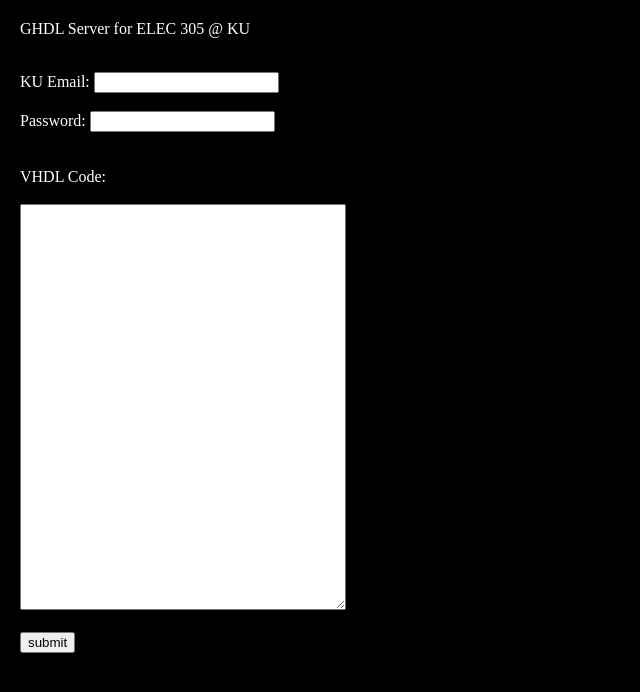
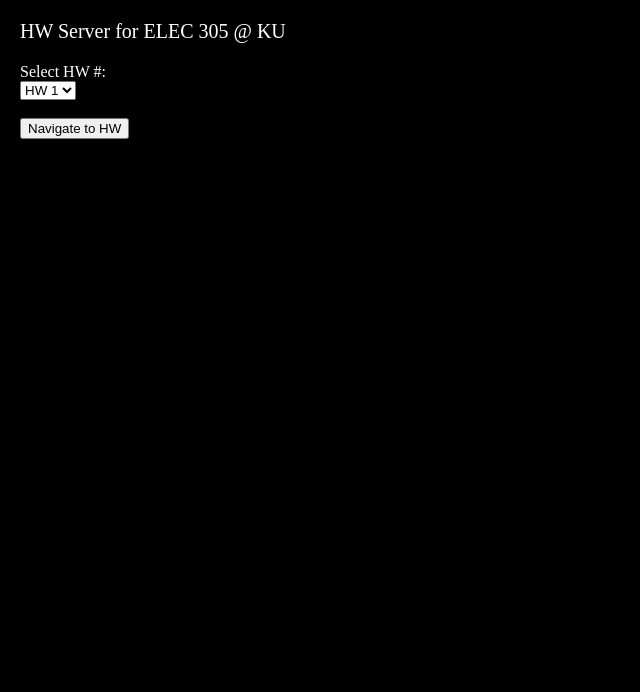
Before and after one commit to sonebu/elec305-ghdl-server, a FastAPI app: page / in a window 1280 px wide. Shown: the top 692 px of the page, without its empty margins (0-640 px from the left). Run offline with FastAPI, Linux system fonts and the light colour scheme.

Commit message:
interim commit, testing home

```diff
--- a/server.py
+++ b/server.py
@@ -1,21 +1,35 @@
-import uvicorn, time, os, subprocess, jsonlines
+import uvicorn, time, os, subprocess, jsonlines, enum
 from fastapi import FastAPI, Request, Form
 from fastapi.templating import Jinja2Templates
 from fastapi.staticfiles import StaticFiles
 
+base_url = "https://ghdl.buraksoner.com"
+
 app = FastAPI()
 app.mount("/static", StaticFiles(directory="static"), name="static")
 templates = Jinja2Templates(directory='templates')
+
+# not sure if this is necessary
+@app.get("/health_check", status_code=200)
+def health_check(request:Request):
+    return "Healthy"
+
+class hwChoices(str, enum.Enum):
+    hw1 = "HW1"
+
+@app.post('/')
+def home_post(request: Request, hw_selection: hwChoices = Form(hwChoices)):
+    hw_name = hw_selection.name
+    redirect_url = base_url + "/" + hw_name
+    return RedirectResponse(redirect_url, status_code=status.HTTP_303_SEE_OTHER)
 
 @app.get("/")
 def home_get(request: Request):
     result = 'submit your vhdl code'
     return templates.TemplateResponse('home.html', context={'request': request})
 
-@app.get("/health_check", status_code=200)
-def health_check(request:Request):
-    return "Healthy"
 
+"""
 @app.post('/')
 def home_post(request: Request, pwd: str = Form(""), email: str = Form(""), input_text: str = Form("")):
     timestr  = time.strftime("%Y%m%d_%H%M%S")
@@ -61,6 +75,7 @@ def home_post(request: Request, pwd: str = Form(""), email: str = Form(""), inpu
                     dbg.write(output)
 
     return templates.TemplateResponse('home.html', context={'request': request, 'result': output, 'input_text': input_text})
+"""
 
 if __name__ == "__main__":
     uvicorn.run(app, host="0.0.0.0", port=8080, log_level="info", proxy_headers=True, forwarded_allow_ips='*')
--- a/templates/home.html
+++ b/templates/home.html
@@ -4,62 +4,25 @@
         <style type="text/css">a, a:visited{color: lightskyblue;}</style>
         <meta charset="UTF-8">
         <meta name="viewport" content="width=device-width, initial-scale=1.0">
-        <title>GHDL Server</title>
+        <title>HW Server - ELEC 305</title>
         <link id="favicon" rel="icon" type="image/x-icon" href="static/favicon.png">
         <meta http-equiv="Content-Security-Policy" content="upgrade-insecure-requests">
-        <script type="module" defer>
-          (async ({ chrome, netscape }) => { if (!chrome && !netscape) await import('https://unpkg.com/@ungap/custom-elements');
-            const { default: HighlightedCode } = await import('https://unpkg.com/highlighted-code'); HighlightedCode.useTheme('monokai-sublime'); })(self);
-        </script>
    </head>
     <body style="background-color:black;margin-top:20px;margin-left:20px">
-        <p id="titlepart" style="color:white;">GHDL Server for ELEC 305 @ KU</p><br>
+        <p id="titlepart" style="color:white; font-size:20px;">HW Server for ELEC 305 @ KU</p>
         <form id="f1", method="post">
-            <label style="color:white;" for="email">KU Email:</label>
-            <input type="email" id="email" name="email"><br><br>
-
-            <label style="color:white;" for="pwd">Password:</label>
-            <input type="password" id="pwd" name="pwd"><br><br><br>
-
-            <!-- source: https://stackoverflow.com/a/76893887/3811558   and   https://www.npmjs.com/package/highlighted-code -->
-            <label style="color:white;" for="i1">VHDL Code:</label><br><br>
-            <textarea id="input_text" is="highlighted-code" spellcheck="false" autocorrect="off" autocapitalize="off"
-                      language="vhdl" tab-size="2" name="input_text" style="width: 320px; height: 400px;" value="{{ input_text }}"></textarea>
+            <label style="color:white;" for="demo_selection">Select HW #:</label><br>
+            <select id="hw_selection_dropdown" name="hw_selection">
+                <option value="HW1"     >HW 1</option>
+            </select>
             <br><br>
-
-            <button type="submit" onclick="submitForm(event)">submit</button><br><br>
+            <button type="submit" onclick="submitForm(event)">Navigate to HW</button><br><br>
         </form>
-        <p id="i2" style="color:white;">{{ result|safe }}</p>
-        <!--source: https://www.tutorialspoint.com/How-to-submit-an-HTML-form-using-JavaScript -->
         <script>
-            // Load saved data from local storage
-            document.addEventListener("DOMContentLoaded", function() {
-              const mem_pwd = localStorage.getItem("pwd");
-              if (mem_pwd) document.getElementById("pwd").value = mem_pwd;
-
-              const mem_email = localStorage.getItem("email");
-              if (mem_email) document.getElementById("email").value = mem_email;
-
-              const mem_input_text = localStorage.getItem("input_text");
-              if (mem_input_text) document.getElementById("input_text").value = mem_input_text;
-            });
-
-            var f1    = document.getElementById("f1");
-            var i2    = document.getElementById("i2");
+            var apiform = document.getElementById("f1");
             function submitForm(event) {
                 event.preventDefault();
-
-                const mem_pwd = document.getElementById("pwd").value;
-                localStorage.setItem("pwd", mem_pwd);
-
-                const mem_email = document.getElementById("email").value;
-                localStorage.setItem("email", mem_email);
-
-                const mem_input_text = document.getElementById("input_text").value;
-                localStorage.setItem("input_text", mem_input_text);
-
-                f1.submit();
-                i2.innerHTML = "Submitted request..."
+                apiform.submit();
             }
         </script>
     </body>
```
Also changed, not shown: templates/hw1.html (added, +90 -0 lines).
